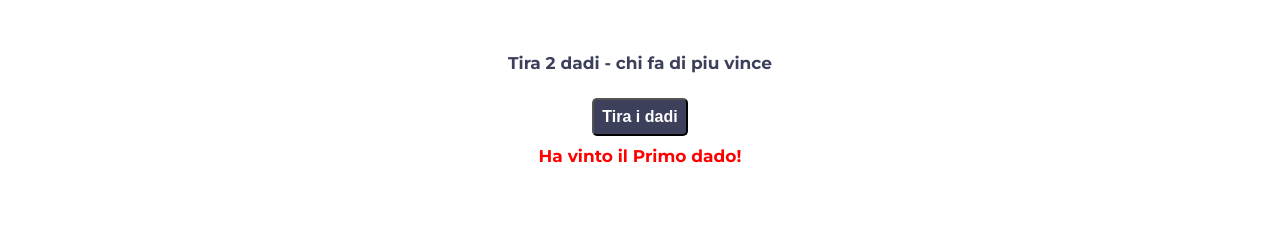
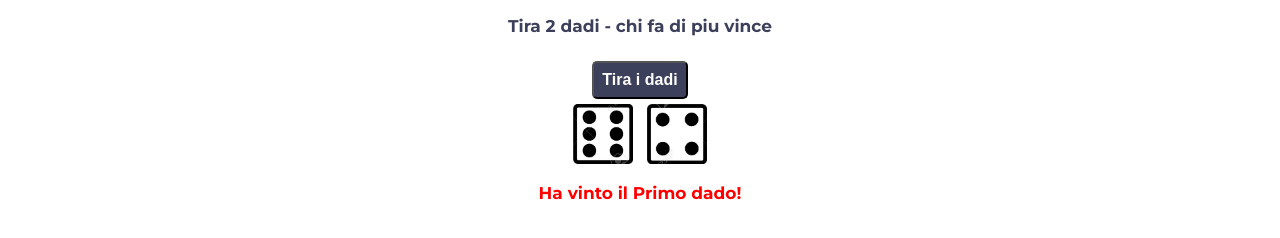
Before and after one commit to flavioalessandri/js-mail-dadi, a plain HTML site: page dadi/index.html in a window 1280 px wide. Both pictures are taken after a click on the button "Tira i dadi". Shown: the part 90-328 px from the top of the page. Drawn offline with Linux system fonts and the light colour scheme.

Commit message:
JS - Dices with Images

```diff
--- a/dadi/css/style.css
+++ b/dadi/css/style.css
@@ -64,24 +64,15 @@ button{
 }
 
 button:hover{
-  font-size: 17px;
+  font-size: 16px;
   background-color: #2a9d8f;
-  padding:9px 10px;
+  padding:8px 9px;;
   border-radius: 5px;
   color:white;
 }
 
-input{
-  text-align: center;
-  background-color: rgb(61,64,91);
-  padding:4px;
-  border-radius: 5px;
-  color:white;
+img{
+  width:60px;
+  height:auto;
+  margin: 5px;
 }
-
-select{
-  color:rgb(61,64,91);
-  text-align: center;
-  font-size: 14px;
-  font-weight: bold;
-}
--- a/dadi/index.html
+++ b/dadi/index.html
@@ -22,8 +22,13 @@
     <div class="container">
       <h2>Tira 2 dadi - chi fa di piu vince</h2>
 
+      <div class="button">
+        <button id="dado" type="button" name="button">Tira i dadi </button>
+      </div>
+
       <div class="dadi">
-        <button id="dado" type="button" name="button">Tira i dadi </button>
+        <img id="dadoUtente" src="" alt="">
+        <img id="dadoPc" src="" alt="">
       </div>
 
       <h2 id="risultato"></h2>
--- a/dadi/js/script.js
+++ b/dadi/js/script.js
@@ -1,7 +1,9 @@
 
 var dado = document.getElementById("dado");
 
+
   dado.addEventListener("click", function() {
+
   var dado1 = Math.floor(Math.random()* (6 - 1 + 1)+1); // (max-min + 1) + min
   console.log(dado1);
   var dado2 = Math.floor(Math.random()* (6 - 1 + 1)+1); // (max-min + 1) + min
@@ -11,6 +13,14 @@ var dado = document.getElementById("dado");
     document.getElementById("risultato").innerHTML = "Ha vinto il Primo dado!" , dado1;
   }else if (dado1 < dado2) {
     document.getElementById("risultato").innerHTML = "Ha vinto il Secondo dado!", dado2;
-  }else
+  }else {
   document.getElementById("risultato").innerHTML = "Pareggio!";
+  }
+
+  var dado1Img ='img/0' + dado1+'.png';
+  var dado2Img ='img/0' + dado2+'.png';
+
+  document.getElementById("dadoUtente").src = dado1Img;
+  document.getElementById("dadoPc").src = dado2Img;
+
 });
```
Also changed, not shown: dadi/img/01.png (added), dadi/img/02.png (added), dadi/img/03.png (added), dadi/img/04.png (added), dadi/img/05.png (added), dadi/img/06.png (added).
